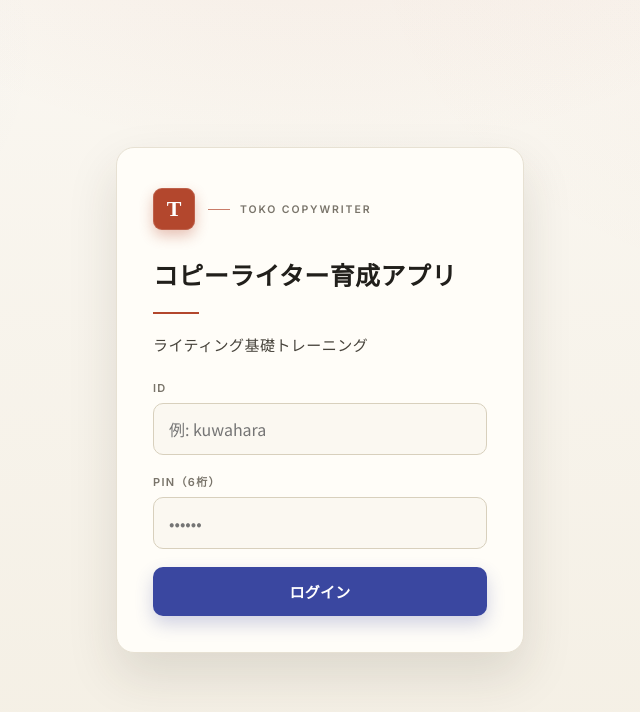
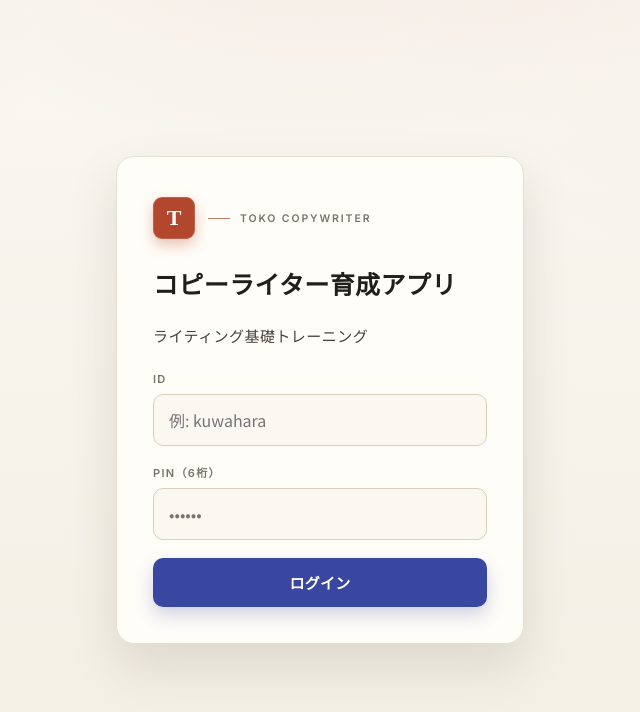
Before and after one commit to tokokanri10502-pixel/copywriter1, a React (Vite) app: page /login in a window 1280 px wide. Shown: the top 712 px of the page, without its empty margins (320-960 px from the left). Built offline with nearby package versions, Linux system fonts and the light colour scheme; no server answers; a web font is replaced by a local one.

Commit message:
罫線カット

```diff
--- a/src/styles.css
+++ b/src/styles.css
@@ -246,16 +246,6 @@ h3 {
   letter-spacing: 0.015em;
   word-break: keep-all;
   overflow-wrap: break-word;
-}
-
-/* タイトル下のヘアライン罫（誌面の見出し罫） */
-.login__title::after {
-  content: '';
-  display: block;
-  width: 46px;
-  height: 2px;
-  margin-top: 16px;
-  background: var(--seal);
 }
 
 .login__subtitle {
```
